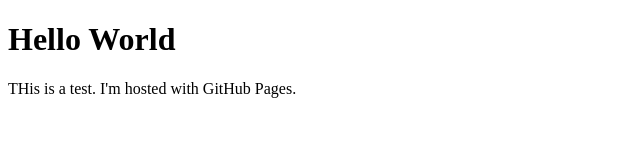
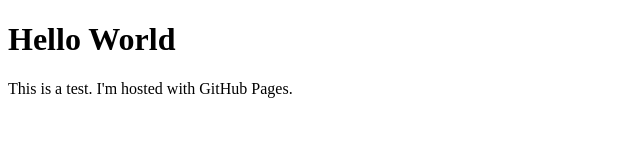
Before and after one commit to Chris-M-P/Chris-M-P.github.io, a plain HTML site: page index.html in a window 1280 px wide. Shown: the full height of the page, 0-640 px from the left. Drawn offline with Linux system fonts and the light colour scheme.

Commit message:
Updated index.html

```diff
--- a/index.html
+++ b/index.html
@@ -2,6 +2,6 @@
 <html>
 <body>
 <h1>Hello World</h1>
-<p>THis is a test. I'm hosted with GitHub Pages.</p>
+<p>This is a test. I'm hosted with GitHub Pages.</p>
 </body>
 </html>
```
